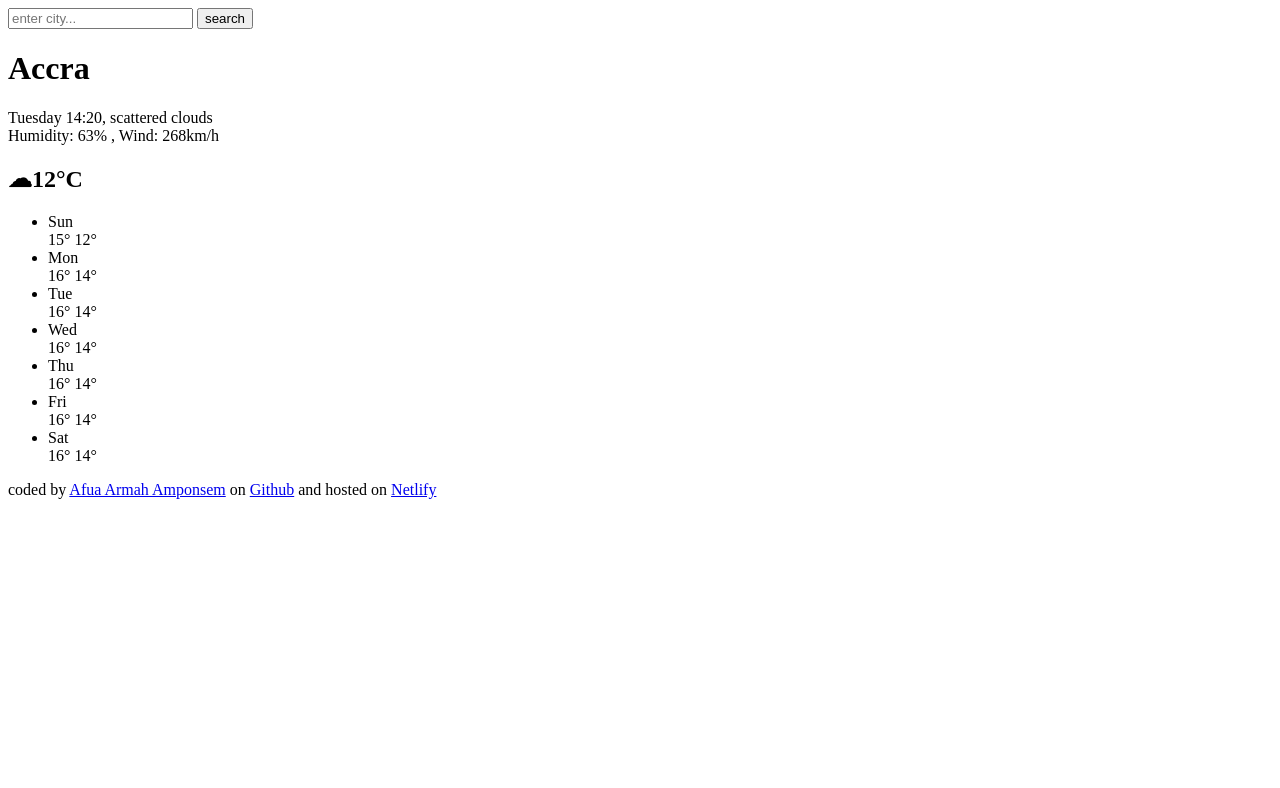
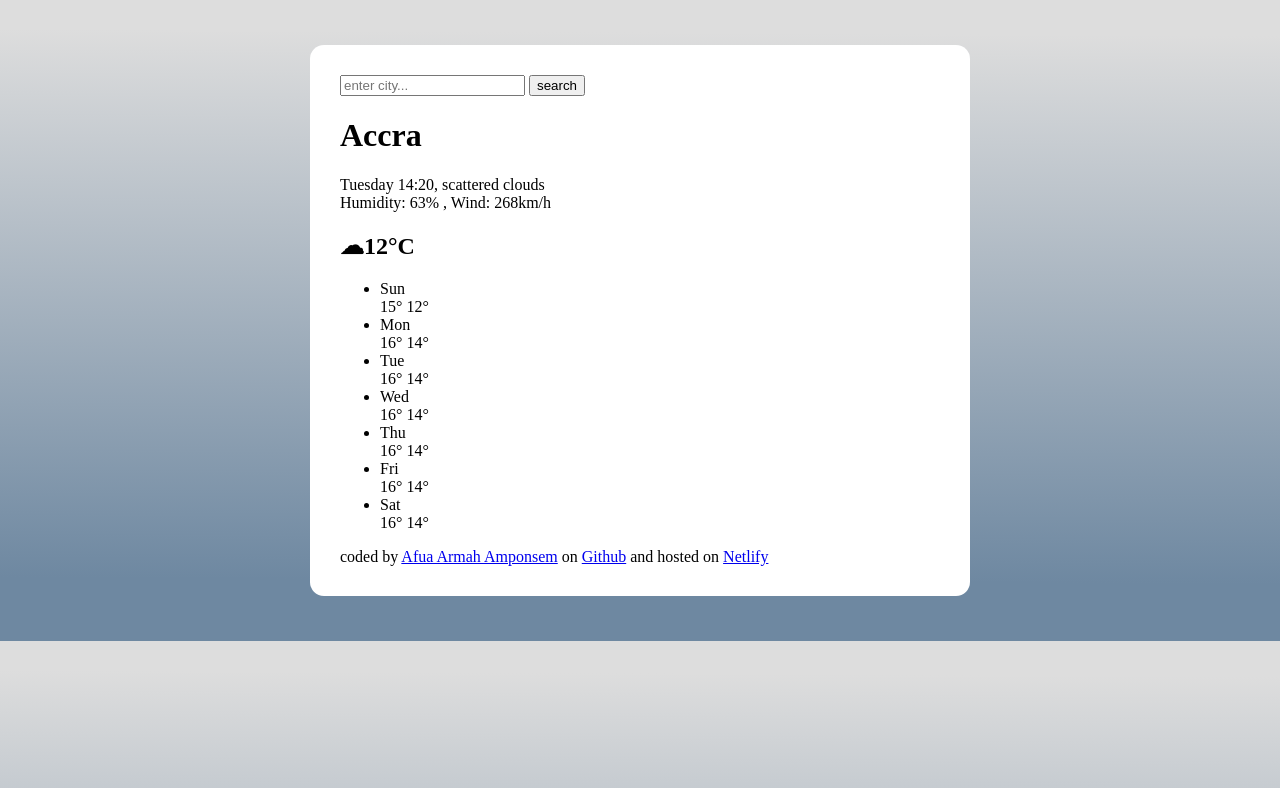
Before and after one commit to afuaarmah/my-first-weather-app, a plain HTML site: page index.html in a window 1280 px wide. Drawn offline with Linux system fonts and the light colour scheme.

Commit message:
created the CSS file and added styling to the class weather app

```diff
--- a/index.html
+++ b/index.html
@@ -3,10 +3,13 @@
 <head>
     <meta charset="UTF-8">
     <meta name="viewport" content="width=device-width, initial-scale=1.0">
+    <link rel="stylesheet" href="src/style.css">
     <title>weather app</title>
 </head>
 <body>
+    <div class="weather-app">
 <header>
+
     <form>
         <input type="search" placeholder="enter city..." required>
         <input type="submit" value="search">
@@ -59,5 +62,11 @@
 
     </footer>
 
+</div>
+    </body>
+
+    </body>
+    </html>
+
 </body>
 </html>
--- /dev/null
+++ b/src/style.css
@@ -0,0 +1,14 @@
+body {
+    background: linear-gradient(180.3deg, rgb(221, 221, 221) 5.5%, rgb(110, 136, 161) 90.2%);
+}
+
+.weather-app{
+    background: white;
+    margin: 45px auto;
+    padding: 30px;
+    max-width: 600px;
+    border-radius: 14px;
+
+
+
+}
```
